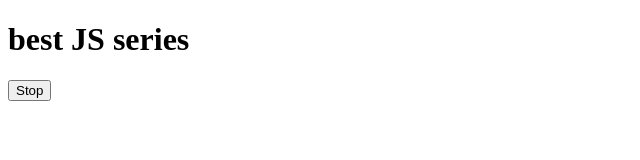
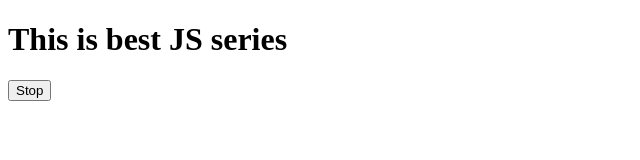
Before and after one commit to rajanshrivastava88/JavaScript, a plain HTML site: page 29_Projects_on_Events/Set_Timeout.html in a window 1280 px wide. Shown: the whole page, without its empty margins (0-640 px from the left). Drawn offline with Linux system fonts and the light colour scheme.

Commit message:
Update Set_Timeout.html

```diff
--- a/29_Projects_on_Events/Set_Timeout.html
+++ b/29_Projects_on_Events/Set_Timeout.html
@@ -3,18 +3,18 @@
 <head>
     <meta charset="UTF-8">
     <meta name="viewport" content="width=device-width, initial-scale=1.0">
-    <title>Document</title>
+    <title>Stop Function</title>
 </head>
 <body>
     <h1>Chai aur code</h1>
     <button id="stop">Stop</button>
 </body>
 <script>
-    const sayHitesh = function(){
-        console.log("Hitesh");
+    const sayRajan = function(){
+        console.log("Rajan");
     }
     const changeText = function(){
-        document.querySelector('h1').innerHTML = "best JS series"
+        document.querySelector('h1').innerHTML = "This is best JS series"
     }
 
     const changeMe = setTimeout(changeText, 2000)
```
